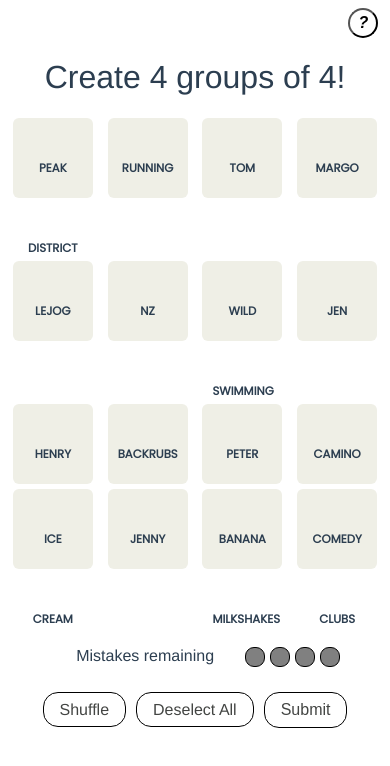
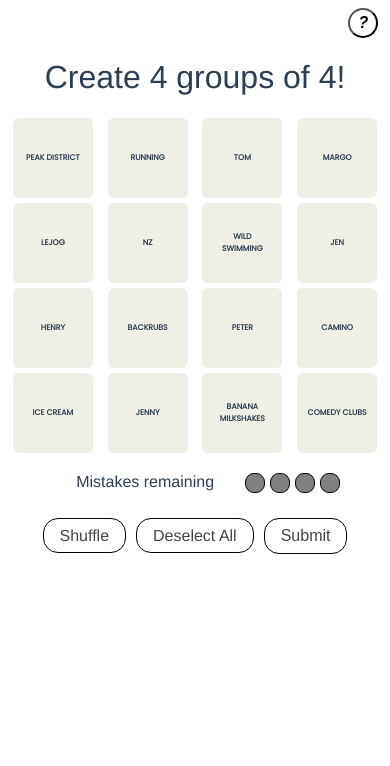
Before and after one commit to margOnline/connections, a Vue app: page / in a window 390 px wide. Shown: the top 766 px of the page. Built offline with nearby package versions, Linux system fonts and the light colour scheme; a web font is replaced by a local one.

Commit message:
Experiment with cqw unit instead of px

```diff
--- a/src/components/WordSquare.vue
+++ b/src/components/WordSquare.vue
@@ -21,17 +21,16 @@ export default {
 <style scoped>
 @import url("https://fonts.googleapis.com/css2?family=Open+Sans:wght@600&family=Oxygen&family=Oxygen+Mono&family=Poppins&display=swap");
 .word {
+  font-size: 2cqw;
+  font-weight: 700;
   display: inline-block;
   font-family: "Poppins";
-  font-size: 16px;
-  font-weight: 700;
   height: 60px;
   width: 60px;
   background-color: #efefe6;
   padding: 10px;
   text-align: center;
   border-radius: 6px;
-  line-height: 80px;
   justify-content: center;
   align-content: center;
 }
@@ -45,14 +44,8 @@ export default {
 }
 @media (min-width: 721px) and (max-width: 1024px) {
   .word {
-    font-size: 2vw;
     height: 80px;
     width: 80px;
-  }
-}
-@media (min-width: 240px) and (max-width: 720px) {
-  .word {
-    font-size: 3vw;
   }
 }
 .shake {
```
